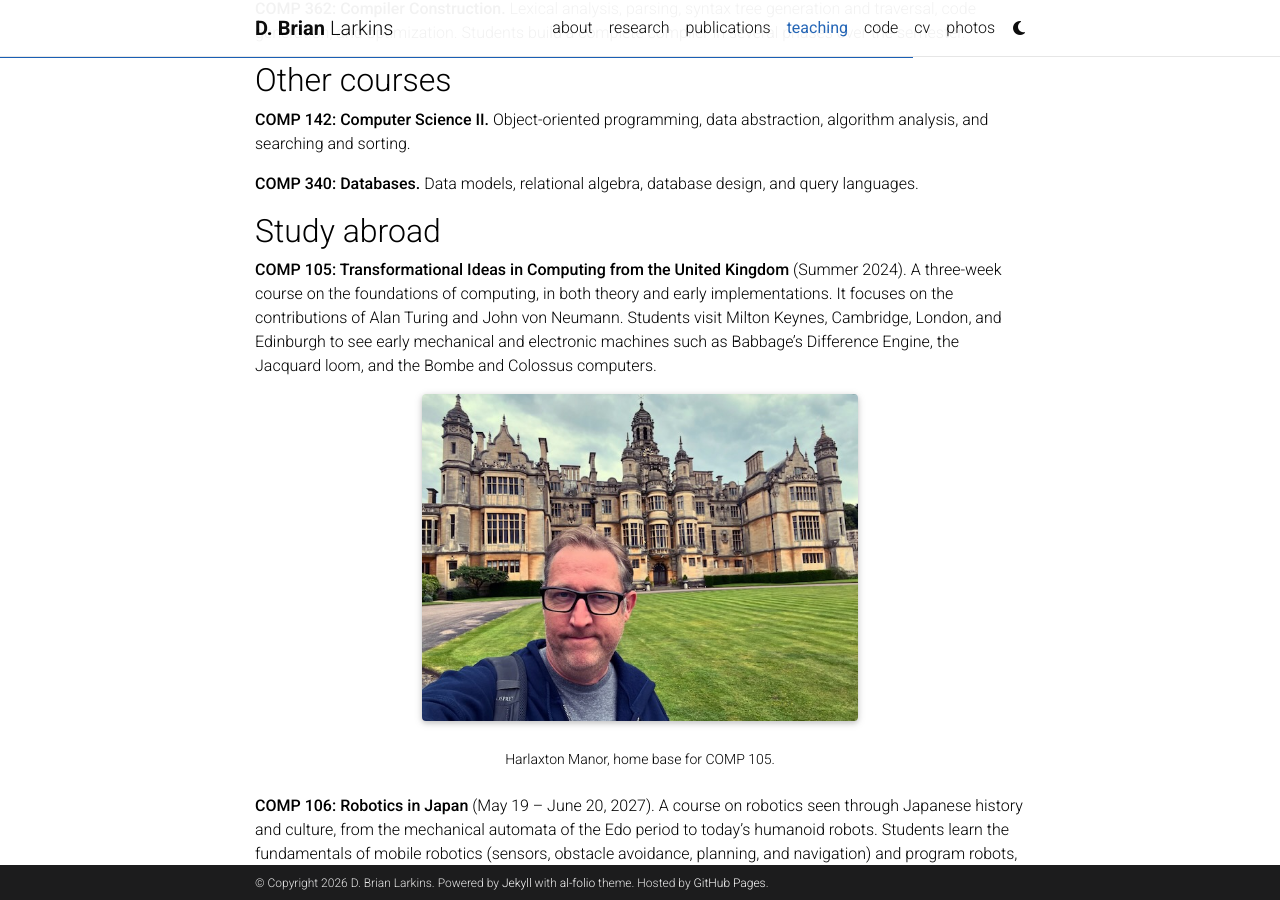
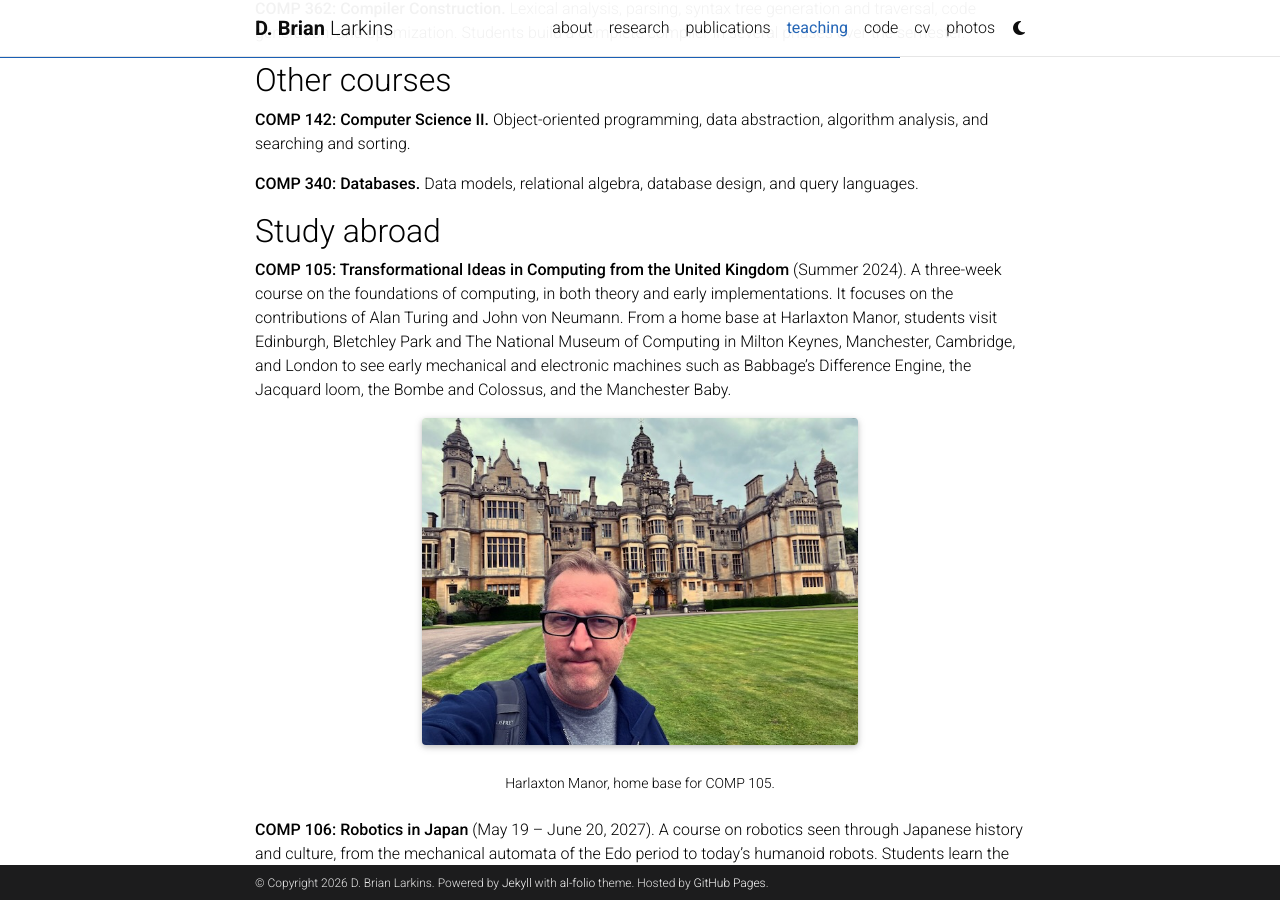
Before and after one commit to brianlarkins/brianlarkins.github.io, a Jekyll site: the page built from _pages/teaching.md, in a window 1280 px wide and 900 px high, scrolled down 1156 px. Built offline with Jekyll 4.4.1, drawn with Linux system fonts in a browser that asks for light colours; full-size pictures stand in for the smaller copies a plugin makes; comment, search, counter and statistics services are not loaded; a style sheet for code colours, icons or effects is not loaded.

Commit message:
CV: list B.S. and M.S. as Computer Science and Engineering; COMP 105 itinerary
- Degrees use the Ohio State department's current name.
- CV PDF rebuilt (also credits Cameron Cartier for the 2021 symposium poster;
  paper author lists keep the published name).
- COMP 105 description now matches the actual itinerary: Harlaxton base,
  Edinburgh, Bletchley Park/TNMOC, Manchester, Cambridge, and London.

```diff
--- a/_data/cv.yml
+++ b/_data/cv.yml
@@ -24,10 +24,10 @@
       description:
         - "Dissertation: Efficient run-time support for global view programming of linked data structures on distributed memory parallel systems"
         - "Advisor: P. Sadayappan"
-    - title: "M.S., Computer Science"
+    - title: "M.S., Computer Science and Engineering"
       institution: The Ohio State University, Columbus, OH
       year: 2008
-    - title: "B.S., Computer Science"
+    - title: "B.S., Computer Science and Engineering"
       institution: The Ohio State University, Columbus, OH
       year: 1996
 
--- a/_pages/teaching.md
+++ b/_pages/teaching.md
@@ -76,9 +76,11 @@ query languages.
 **COMP 105: Transformational Ideas in Computing from the United Kingdom** (Summer 2024).
 A three-week course on the foundations of computing, in both theory and early
 implementations. It focuses on the contributions of Alan Turing and John von
-Neumann. Students visit Milton Keynes, Cambridge, London, and Edinburgh to see
-early mechanical and electronic machines such as Babbage's Difference Engine, the
-Jacquard loom, and the Bombe and Colossus computers.
+Neumann. From a home base at Harlaxton Manor, students visit Edinburgh, Bletchley
+Park and The National Museum of Computing in Milton Keynes, Manchester, Cambridge,
+and London to see early mechanical and electronic machines such as Babbage's
+Difference Engine, the Jacquard loom, the Bombe and Colossus, and the Manchester
+Baby.
 
 <div class="row justify-content-sm-center">
   <div class="col-sm-7 mt-3 mt-md-0">
```
Also changed, not shown: 1 other file.
